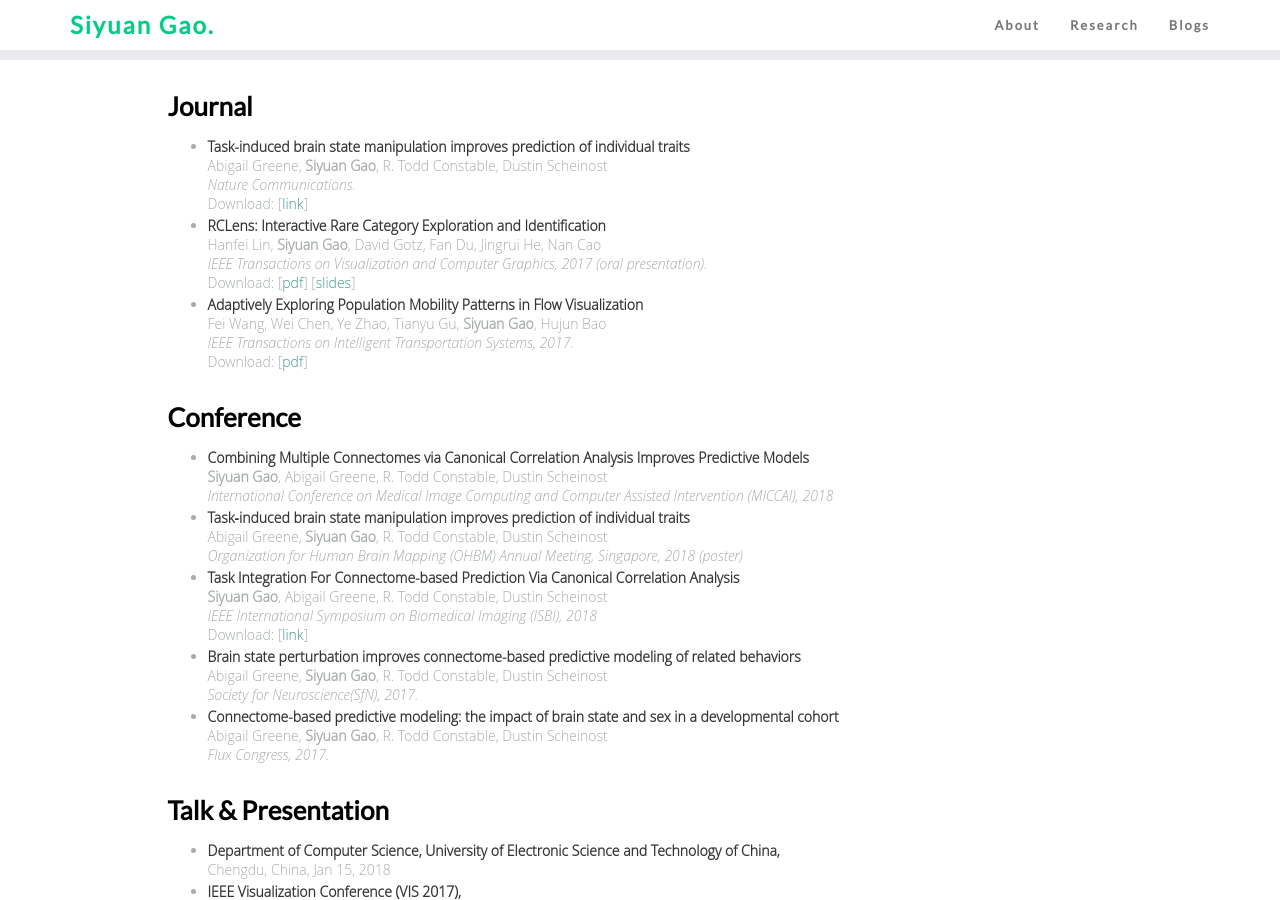
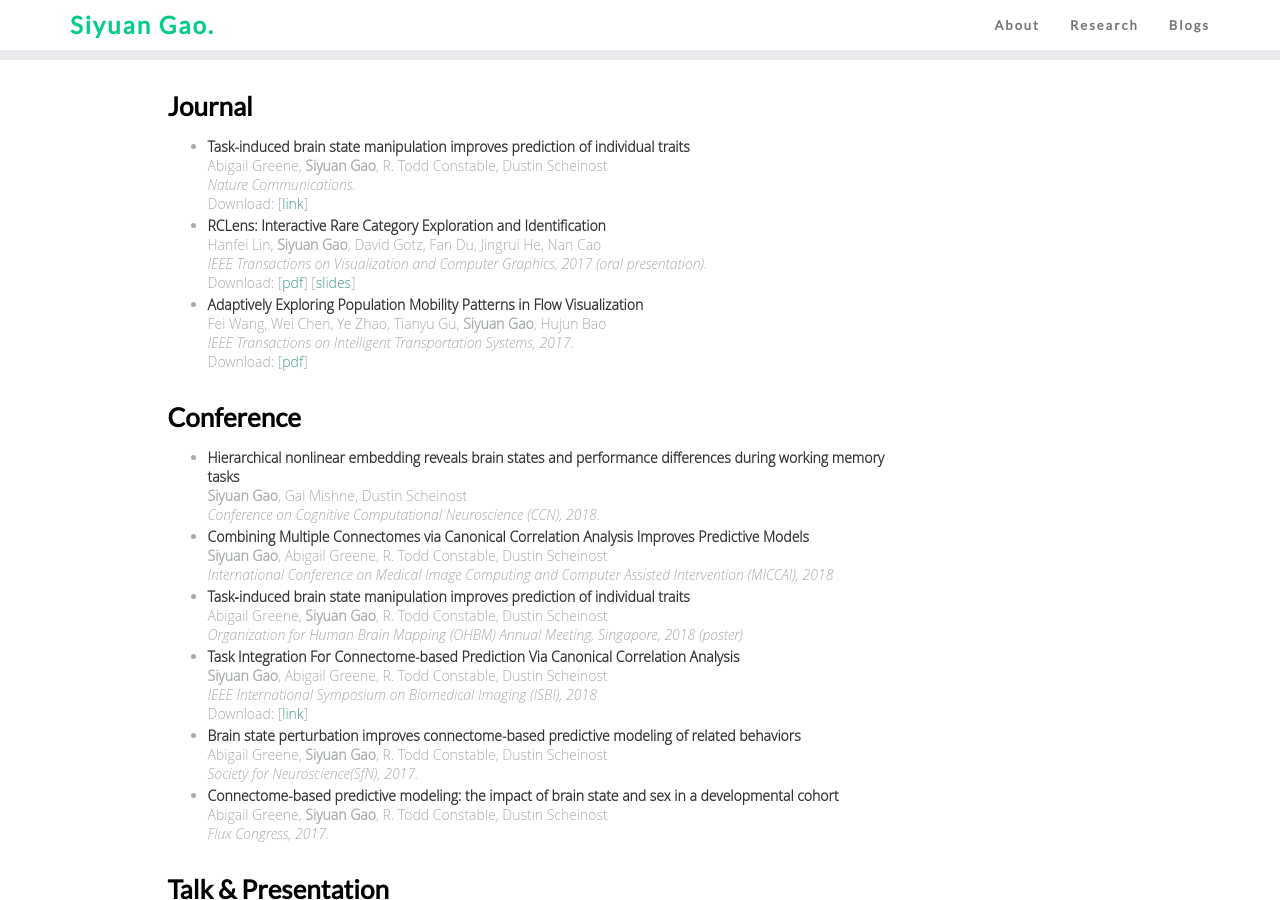
Before and after one commit to carricky/carricky.github.io, a Jekyll site: the page built from research.html, in a window 1280 px wide and 900 px high. Built offline with Jekyll 4.4.1, drawn with Linux system fonts in a browser that asks for light colours; nearby versions of some CDN libraries; comment, search, counter and statistics services are not loaded.

Commit message:
add the ccn paper

```diff
--- a/index.html
+++ b/index.html
@@ -118,6 +118,10 @@ layout: default
         <div class="row">
             <ul class="event-list">
                 <li>
+                    <h4>July 2018</h4>
+                    One paper accepted at 2018 Conference on Cognitive Computational Neuroscience (CCN2018), see you in Phily.
+                </li>
+                <li>
                     <h4>May 2018</h4>
                     One paper accepted at Nature Communications.
                 </li>
--- a/research.html
+++ b/research.html
@@ -7,6 +7,7 @@ title: "Research"
 that it's only available in index.html -->
 <h2 class="post-title">Journal</h2>
 <ul class="publication-list">
+
     <li>
         <div style="color:#333333; font-weight:bold">
             Task-induced brain state manipulation improves prediction of individual traits
@@ -54,7 +55,15 @@ that it's only available in index.html -->
     </div>
     <a href="https://github.com/carricky/Regression-analysis-of-NBA-PER-value#regression-analysis-of-nba-per-value" class="btn btn-default" role="button">CODE</a>
 </li> -->
-
+    <li>
+        <div style="color:#333333; font-weight:bold">
+            Hierarchical nonlinear embedding reveals brain states and performance differences during working memory tasks
+        </div>
+            <b>Siyuan Gao</b>, Gal Mishne, Dustin Scheinost
+        <div style="font-style:italic">
+            Conference on Cognitive Computational Neuroscience (CCN), 2018.
+        </div>
+    </li>
     <li>
         <div style="color:#333333; font-weight:bold">
             Combining Multiple Connectomes via Canonical Correlation Analysis Improves Predictive Models
```
